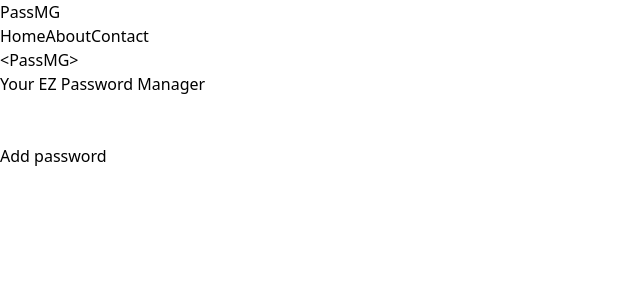
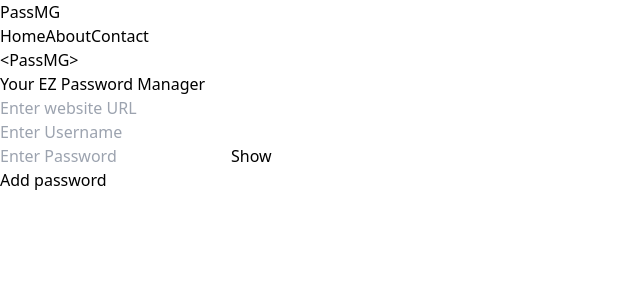
Before and after one commit to Ayush277/PassMg, a React (Vite) app: page / in a window 1280 px wide. Shown: the top 300 px of the page, without its empty margins (0-640 px from the left). Built offline with nearby package versions, Linux system fonts and the light colour scheme; some icons are missing.

Commit message:
frontend changes

```diff
--- a/src/components/Manager.jsx
+++ b/src/components/Manager.jsx
@@ -2,9 +2,12 @@ import { Container } from 'postcss'
 import React from 'react'
 
 const Manager = () => {
+    const showpassword = () => {
+        alert("show the password")
+    }
     return (
         <>
-            <div class="absolute top-0 z-[-2] h-screen w-screen bg-[linear-gradient(120deg,#d4fc79_0%,#96e6a1_100%)]"
+            <div classname="absolute top-0 z-[-2] h-screen w-screen bg-[linear-gradient(120deg,#d4fc79_0%,#96e6a1_100%)]"
             ></div>
 
             <div className="mycontainer ">
@@ -16,11 +19,16 @@ const Manager = () => {
 
                 <div className="text-white flex flex-col p-4 gap-8 items-center">
 
-                    <input className='rounded-full border border-green-500 w-full text-black p-4 py-1' type="text" name='' id='' />
-                    <div className="flex">
-                        <input className='rounded-full border border-green-500 w-full text-black p-4 py-1 ' type="text" name='' id='' />
-                        <input className='rounded-full border border-green-500 w-full text-black p-4 py-1' type="text" name='' id='' />
+                    <input placeholder='Enter website URL' className='rounded-full border border-green-500 w-full text-black p-4 py-1' type="text" name='' id='' />
+                    <div className="flex w-full justify-between gap-4">
+                        <input placeholder='Enter Username' className='rounded-full border border-green-500 w-full text-black p-4 py-1 ' type="text" name='' id='' />
+                        <div className="relative">
+
+                        <input placeholder='Enter Password' className='rounded-full border border-green-500 w-full text-black p-4 py-1' type="text" name='' id='' />
+                        <span className='absolute right-0 text-black onClick={showpassword}'>Show</span>
+                        </div>
                     </div>
+
 
 
                     <button className="flex justify-center items-center gap-3 bg-green-400 rounded-full px-2 py-2 w-fit">
```
